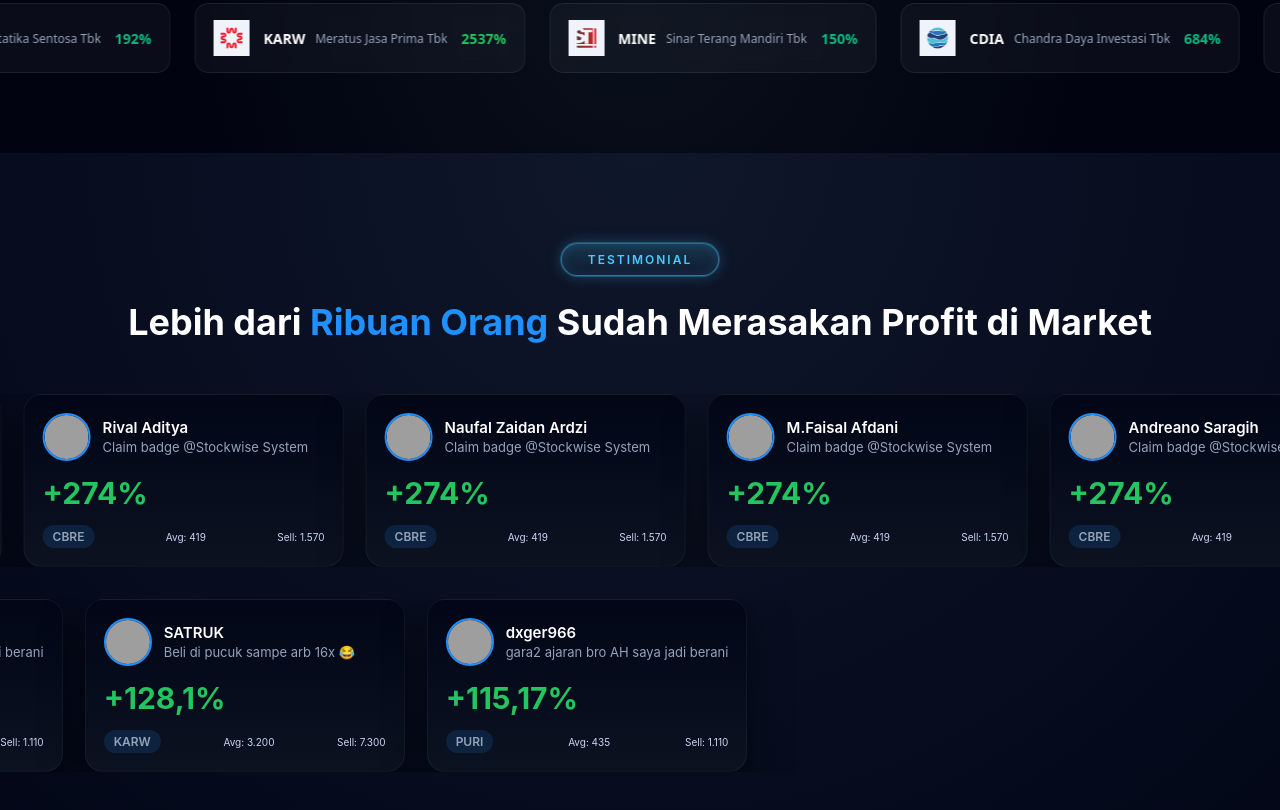
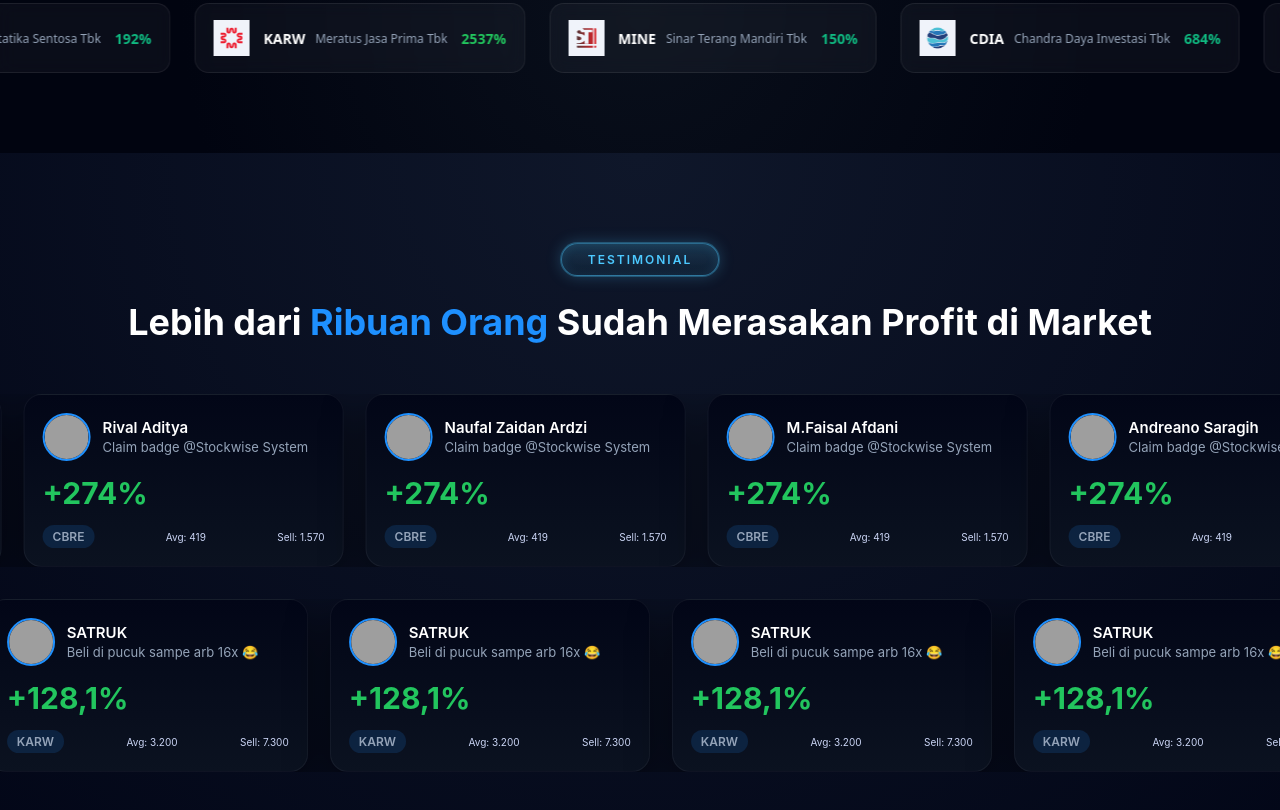
Before and after one commit to arzisukajs/STOCKBULL, a plain HTML site: page index.html in a window 1280 px wide. Shown: the part 1490-2300 px from the top of the page. Drawn offline with Linux system fonts and the light colour scheme; grey boxes are pictures that could not be loaded.

Commit message:
add new card

```diff
--- a/index.html
+++ b/index.html
@@ -408,6 +408,96 @@
                     </div>
                 </div>
 
+                <div class="card">
+                    <div class="card-header">
+                        <img src="https://i.pravatar.cc/60?img=27" alt="user">
+                        <div>
+                            <h4>SATRUK</h4>
+                            <p>Beli di pucuk sampe arb 16x 😂</p>
+                        </div>
+                    </div>
+
+                    <div class="return">+128,1%</div>
+
+                    <div class="stock-info">
+                        <span class="badge">KARW</span>
+                        <small>Avg: 3.200</small>
+                        <small>Sell: 7.300</small>
+                    </div>
+                </div>
+
+                <div class="card">
+                    <div class="card-header">
+                        <img src="https://i.pravatar.cc/60?img=27" alt="user">
+                        <div>
+                            <h4>SATRUK</h4>
+                            <p>Beli di pucuk sampe arb 16x 😂</p>
+                        </div>
+                    </div>
+
+                    <div class="return">+128,1%</div>
+
+                    <div class="stock-info">
+                        <span class="badge">KARW</span>
+                        <small>Avg: 3.200</small>
+                        <small>Sell: 7.300</small>
+                    </div>
+                </div>
+
+                <div class="card">
+                    <div class="card-header">
+                        <img src="https://i.pravatar.cc/60?img=27" alt="user">
+                        <div>
+                            <h4>SATRUK</h4>
+                            <p>Beli di pucuk sampe arb 16x 😂</p>
+                        </div>
+                    </div>
+
+                    <div class="return">+128,1%</div>
+
+                    <div class="stock-info">
+                        <span class="badge">KARW</span>
+                        <small>Avg: 3.200</small>
+                        <small>Sell: 7.300</small>
+                    </div>
+                </div>
+
+                <div class="card">
+                    <div class="card-header">
+                        <img src="https://i.pravatar.cc/60?img=27" alt="user">
+                        <div>
+                            <h4>SATRUK</h4>
+                            <p>Beli di pucuk sampe arb 16x 😂</p>
+                        </div>
+                    </div>
+
+                    <div class="return">+128,1%</div>
+
+                    <div class="stock-info">
+                        <span class="badge">KARW</span>
+                        <small>Avg: 3.200</small>
+                        <small>Sell: 7.300</small>
+                    </div>
+                </div>
+
+                <div class="card">
+                    <div class="card-header">
+                        <img src="https://i.pravatar.cc/60?img=27" alt="user">
+                        <div>
+                            <h4>SATRUK</h4>
+                            <p>Beli di pucuk sampe arb 16x 😂</p>
+                        </div>
+                    </div>
+
+                    <div class="return">+128,1%</div>
+
+                    <div class="stock-info">
+                        <span class="badge">KARW</span>
+                        <small>Avg: 3.200</small>
+                        <small>Sell: 7.300</small>
+                    </div>
+                </div>
+
                 <!-- DUPLICATE -->
                 <div class="card">
                     <div class="card-header">
```
